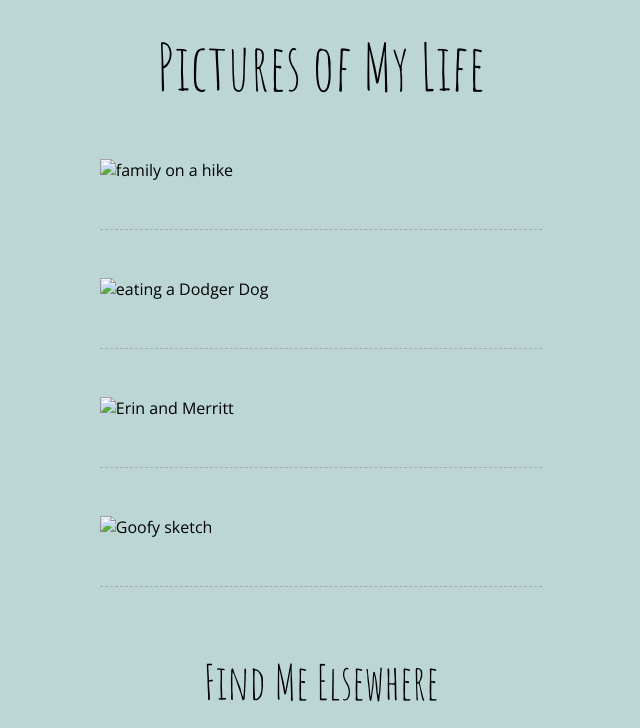
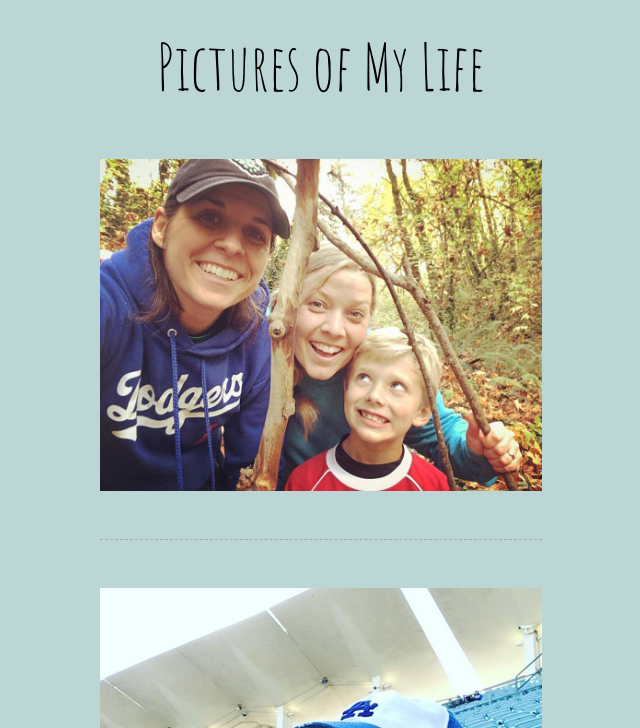
Before and after one commit to erinscot/portfolio, a plain HTML site: page pictures.html in a window 1280 px wide. Shown: the part 1270-1998 px from the top of the page, without its empty margins (319-959 px from the left). Drawn offline with nearby package versions, Linux system fonts and the light colour scheme; the site is published under a folder, as on GitHub Pages, so addresses that start at the root find nothing.

Commit message:
removed leading slash from image paths, because idiot

```diff
--- a/pictures.html
+++ b/pictures.html
@@ -23,10 +23,10 @@
       <h2 class="pictures-headline">Pictures</h2>
       <section>
         <h3 class="pictures-header">Pictures of My Life</h3>
-          <img alt="family on a hike" id="family-hike" src="/images/family-hike.jpeg">
-          <img alt="eating a Dodger Dog" id="dodger-dog" src="/images/dodger-dog.jpg">
-          <img alt="Erin and Merritt" id="me-merritt" src="/images/me-merritt.jpg">
-          <img alt="Goofy sketch" id="goofy-sketch" src="/images/goofy-sketch.jpg">
+          <img alt="family on a hike" id="family-hike" src="images/family-hike.jpeg">
+          <img alt="eating a Dodger Dog" id="dodger-dog" src="images/dodger-dog.jpg">
+          <img alt="Erin and Merritt" id="me-merritt" src="images/me-merritt.jpg">
+          <img alt="Goofy sketch" id="goofy-sketch" src="images/goofy-sketch.jpg">
       </section>
       <nav class ="find-me">
         <h3 class="find-me-title">Find Me Elsewhere</h3>
```
